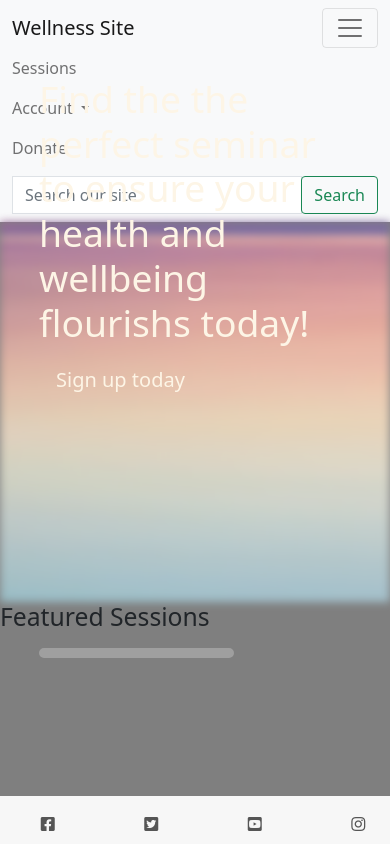
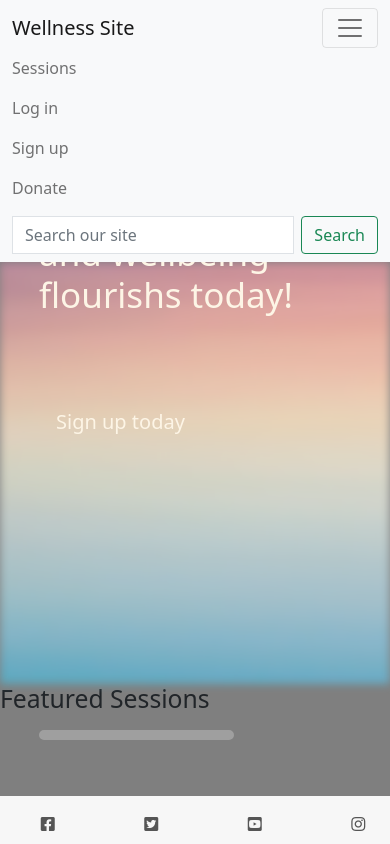
Before and after one commit to Code-Institute-Submissions/Gwgjnr-Wellness_Site_AugResub, a Django app: page / in a window 390 px wide, after a click that opens the changed part. Run offline with Django 3.2, Linux system fonts and the light colour scheme; some libraries are stand-ins or nearby versions.

Commit message:
added media queries to improve homepage on mobile views

```diff
--- a/homepage/templates/homepage/index.html
+++ b/homepage/templates/homepage/index.html
@@ -17,6 +17,12 @@
                     today</a>
             </h4>
 
+            {% else %}
+
+            <h4 class="intro-signup">
+                <a href="#" class="shop-now-button btn btn-lg rounded-0">Search our seminars</a>
+            </h4>
+
             {% endif %}
         </div>
     </div>
--- a/static/css/base.css
+++ b/static/css/base.css
@@ -9,10 +9,11 @@ body {
 .background-container {
     background: url('/media/harli-marten-n7a2OJDSZns-unsplash.jpg') no-repeat center center fixed;
     background-size: cover;
-    height: calc(100vh - 464px);
+    height: 50vh;
     color: #555;
     filter: blur(4px);
     -webkit-filter: blur(4px);
+    z-index: -1;
 }
 
 .intro-header {
@@ -21,16 +22,14 @@ body {
     top: 25%;
     left: 50%;
     transform: translate(-50%, -50%);
-    z-index: 2;
     width: 80%;
 }
 
 .intro-signup {
     position: absolute;
-    top: 45%;
+    top: 40%;
     left: 50%;
     transform: translate(-50%, -50%);
-    z-index: 2;
     width: 80%;
 }
 
@@ -58,3 +57,47 @@ footer {
      text-decoration: none !important;
      color: #555;
  }
+
+ .search-button {
+     margin-left: 0.5rem;
+ }
+
+.navbar {
+    z-index: 2;
+}
+
+ /* Media queries used to ensure responsiveness for intro header across different screen widths */
+
+
+ @media screen and (max-width: 1400px) {
+    .intro-header {
+        color: oldlace;
+        position: absolute;
+        top: 25%;
+        left: 50%;
+        transform: translate(-50%, -50%);
+        width: 80%;
+        font-size: 40px;
+
+    }
+}
+
+@media screen and (max-width: 480px) {
+    .intro-header {
+        color: oldlace;
+        position: absolute;
+        top: 25%;
+        left: 50%;
+        transform: translate(-50%, -50%);
+        width: 80%;
+        font-size: 35px;
+
+    }
+    .intro-signup {
+        position: absolute;
+        top: 50%;
+        left: 50%;
+        transform: translate(-50%, -50%);
+        width: 80%;
+    }
+}
--- a/templates/base.html
+++ b/templates/base.html
@@ -53,37 +53,31 @@
                     <li class="nav-item">
                         <a class="nav-link" href="#">Sessions</a>
                     </li>
-                    <li class="nav-item dropdown">
-                        <a class="nav-link dropdown-toggle" href="#" id="navbarDropdown" role="button"
-                            data-bs-toggle="dropdown" aria-expanded="false">
-                            Account
-                        </a>
-                        <ul class="dropdown-menu" aria-labelledby="navbarDropdown">
-                            {% if request.user.is_authenticated %}
-                            <li><a href="" class="dropdown-item">My Profile</a></li>
-                            <li>
-                                <hr class="dropdown-divider">
-                            </li>
-                            <li><a class="dropdown-item" href="{% url 'account_logout' %}">Logout</a></li>
-                            {% else %}
-                            <a href="{% url 'account_signup' %}" class="dropdown-item">Register</a>
-                            <li>
-                                <hr class="dropdown-divider">
-                            </li>
-                            <a href="{% url 'account_login' %}" class="dropdown-item">Login</a>
-                            {% endif %}
-                        </ul>
+                    {% if request.user.is_authenticated %}
+                    <li class="nav-item">
+                        <a class="nav-link" href="#">My Profile</a>
                     </li>
                     <li class="nav-item">
-                        <a class="nav-link">Donate</a>
+                        <a class="nav-link" href="{% url 'account_logout' %}">Log out</a>
+                    </li>
+                    {% else %}
+                    <li class="nav-item">
+                        <a class="nav-link" href="{% url 'account_login' %}">Log in</a>
+                    </li>
+                    <li class="nav-item">
+                        <a class="nav-link" href="{% url 'account_signup' %}">Sign up</a>
+                    </li>
+                    {% endif %}
+                    <li class="nav-item">
+                        <a class="nav-link" href="#">Donate</a>
                     </li>
                 </ul>
 
                 <form class="d-flex" method="GET" action="">
-                    <div class="input-group w-100">
+                    <div class="input-group w-90">
                         <input class="form-control border border-black rounded-0" type="text" name="q" placeholder="Search our site" aria-label="Search">
                         <div class="input-group-append">
-                            <button class="btn btn-outline-success" type="submit">Search</button>
+                            <button class="btn btn-outline-success search-button" type="submit">Search</button>
                             </button>
                         </div>
                     </div>
```
